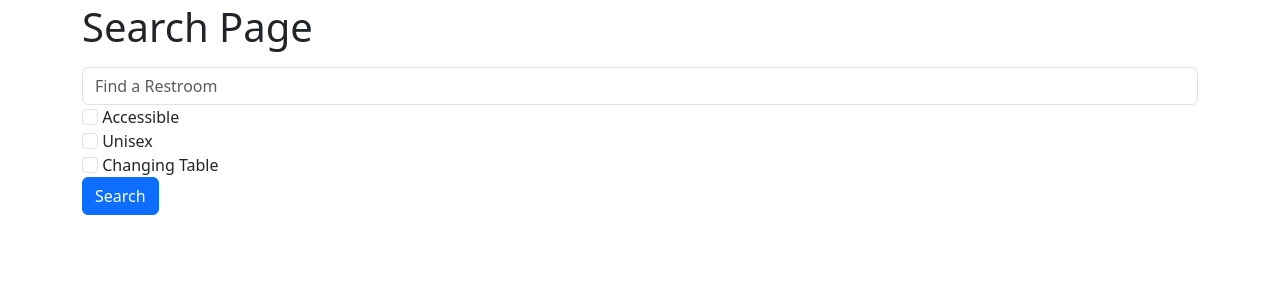
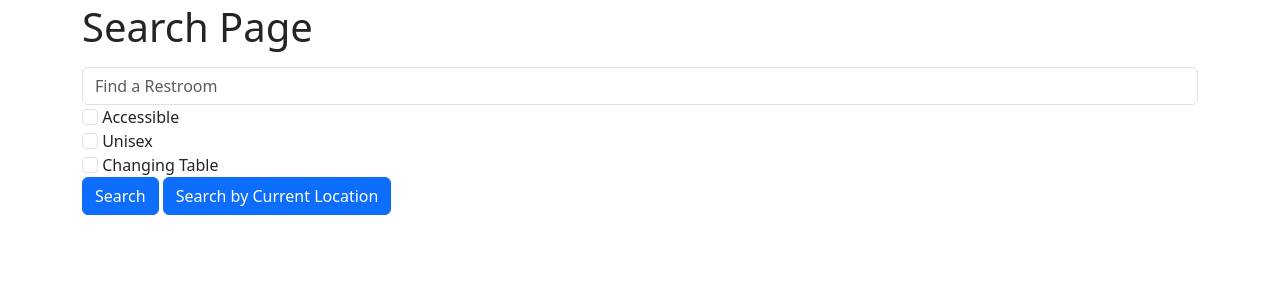
Before and after one commit to mshirk2/capstone-1, a Flask app: page /search in a window 1280 px wide. Shown: the part 43-346 px from the top of the page. Run offline with Flask 2, Linux system fonts and the light colour scheme; some libraries are stand-ins or nearby versions.

Commit message:
add api request by location

```diff
--- a/static/app.js
+++ b/static/app.js
@@ -6,6 +6,7 @@ let CURRENT_LON;
 let GEOCODER;
 const $geocoderContainer = $('#geocoder-container');
 const $searchButton = $('#search-button');
+const $useLocation = $('#use-location');
 
 // Search filters
 const $isAccessible = $('#accessible')
@@ -31,6 +32,12 @@ $searchButton.on('click', (evt) => {
     handleSearch();
 })
 
+// Use Current Location Event Handler
+$useLocation.on('click', (evt) => {
+    evt.preventDefault();
+    handleSearch();
+})
+
 
 const handleSearch = async () => {
 
@@ -40,32 +47,45 @@ const handleSearch = async () => {
     clearMapMarkers();
 
     // get coordinates based on search input
-    const coordinates = getCoordinates();
+    const coordinates = await setCurrentLocation();
+    console.log('Coordinates =', coordinates);
 
-    await getResults(coordinates.lat, coordinates.lon);
+    // await getResults(coordinates.lat, coordinates.lon);
 
 }
 
 
-const getCoordinates = () => {
+const setCurrentLocation = async () => {
+    // Default coordinates
+    CURRENT_LAT = 39.9543;
+    CURRENT_LON = 75.1657;
 
-    // Default to current location
-    let coords = {
-        lat: CURRENT_LAT,
-        lon: CURRENT_LON,
-    };
-
-    return coords;
-}
+    if(!navigator.geolocation) {
+        console.log('Geolocation is not supported')
+        await initializeMap(CURRENT_LAT, CURRENT_LON);
+    } else {
+        navigator.geolocation.getCurrentPosition(
+            async (position) => {
+                CURRENT_LAT = position.coords.latitude;
+                CURRENT_LON = position.coords.longitude;
+                console.log('lat, lon = ', CURRENT_LAT, CURRENT_LON)
+                await getResults(CURRENT_LAT, CURRENT_LON);
+                return coords = {
+                    lat: CURRENT_LAT,
+                    lon: CURRENT_LON,
+                };
+            }
+        );
+    }
+};
 
 
 const getResults = async (lat, lon) => {
 
     const per_page = NUM_RESULTS;
 
-
     resp = axios
-        .get(`${BASE_URL}/v1/restrooms?page=1&per_page=${per_page}&offset=0`)
+        .get(`${BASE_URL}/v1/restrooms/by_location?page=1&per_page=${per_page}&offset=0&lat=${lat}&lng=${lon}`)
         .then(async (resp) => {
             let restrooms = resp.data;
 
@@ -81,6 +101,7 @@ const getResults = async (lat, lon) => {
                     lon: restroom.longitude,
                 };
 
+                console.log(restroomData);
                 RESTROOM_RESULTS.set(restroom.id, restroom);
 
                 addMapMarker(restroom);
@@ -131,8 +152,8 @@ const addResultToDOM = (restroom) => {
     let newLi = $(`
     <li class="list-group-item">
         <h4>${name}</h4>
-        <p>${street}</p>
-        <p>${city}, ${state}</p>
+        <p class="mb-0">${street}</p>
+        <p class="mb-0">${city}, ${state}</p>
     </li>
     `);
 
--- a/templates/search.html
+++ b/templates/search.html
@@ -12,7 +12,7 @@
         </div>
         <div class="form-group">
             <form>
-                <input name="q" class="form-control" placeholder="Find a Restroom">
+                <input name="query" class="form-control" placeholder="Find a Restroom">
 
                 <!-- Search Filters -->
                 <div>
@@ -33,6 +33,7 @@
                     <span class="fa fa-search"></span>
                     Search
                 </button>
+                <button class="btn btn-primary" id="use-location">Search by Current Location</button>
             </form>
         </div>
     </div>
```
